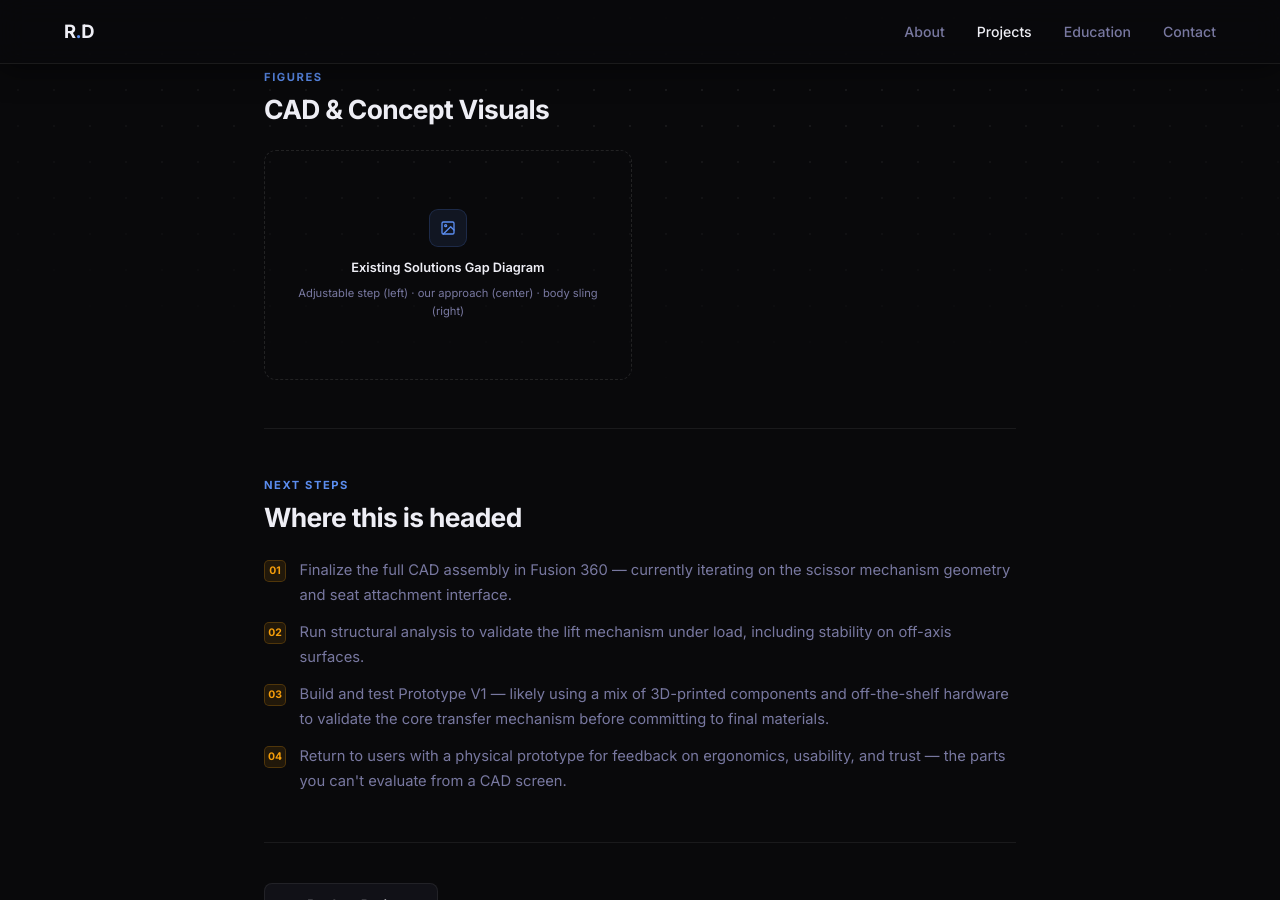
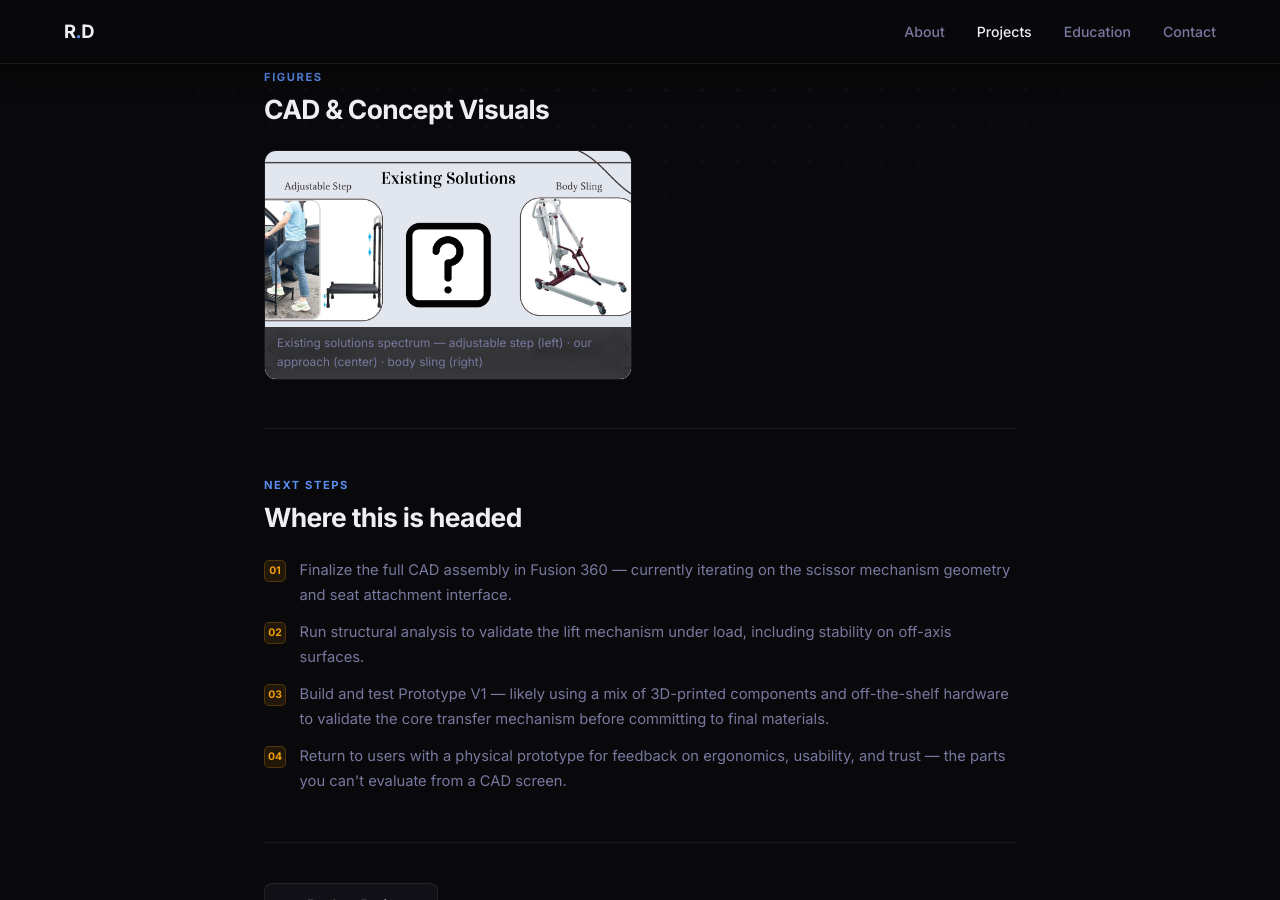
Before and after one commit to rishabhd625/rishabhd625.github.io, a Jekyll site: the page built from _projects/portable-car-lift.md, in a window 1280 px wide and 900 px high, scrolled down 3677 px. Built offline with Jekyll 4.4.1, drawn with Linux system fonts in a browser that asks for light colours.

Commit message:
Add existing solutions diagram to car lift project page
Co-Authored-By: Claude Sonnet 4.6 <noreply@anthropic.com>

```diff
--- a/_projects/portable-car-lift.md
+++ b/_projects/portable-car-lift.md
@@ -168,12 +168,9 @@ description: >-
   <p class="section-eyebrow r">Figures</p>
   <h2 class="section-heading r">CAD & Concept Visuals</h2>
   <div class="img-gallery">
-    <div class="img-slot r">
-      <div class="img-slot-icon">
-        <svg width="16" height="16" viewBox="0 0 24 24" fill="none" stroke="currentColor" stroke-width="2" stroke-linecap="round" stroke-linejoin="round"><rect x="3" y="3" width="18" height="18" rx="2"/><circle cx="8.5" cy="8.5" r="1.5"/><polyline points="21 15 16 10 5 21"/></svg>
-      </div>
-      <p class="img-slot-label">Existing Solutions Gap Diagram</p>
-      <p class="img-slot-sub">Adjustable step (left) · our approach (center) · body sling (right)</p>
+    <div class="img-slot has-img r">
+      <img src="/assets/images/car-lift/existing-solutions-diagram.png" alt="Existing solutions gap diagram" loading="lazy" />
+      <p class="img-caption">Existing solutions spectrum — adjustable step (left) · our approach (center) · body sling (right)</p>
     </div>
   </div>
 </section>
```
Also changed, not shown: assets/images/car-lift/existing-solutions-diagram.png (added).
